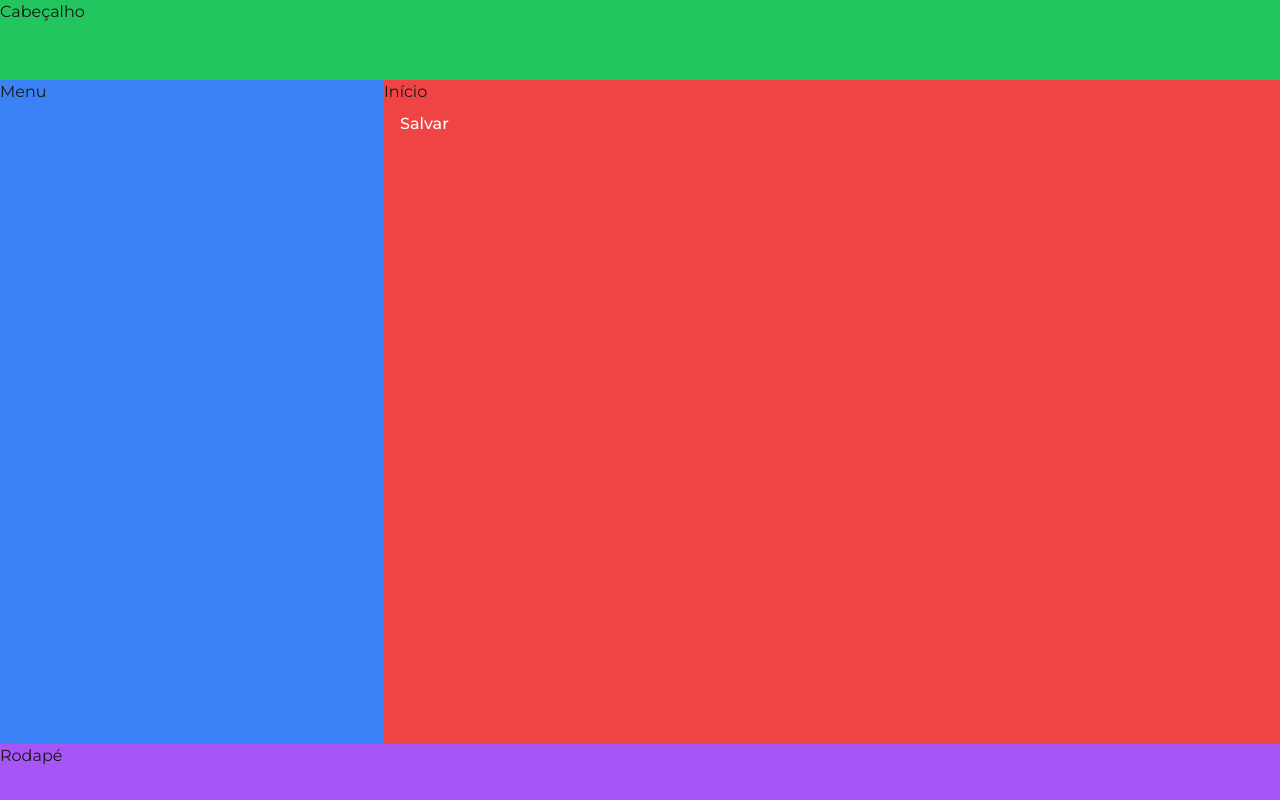
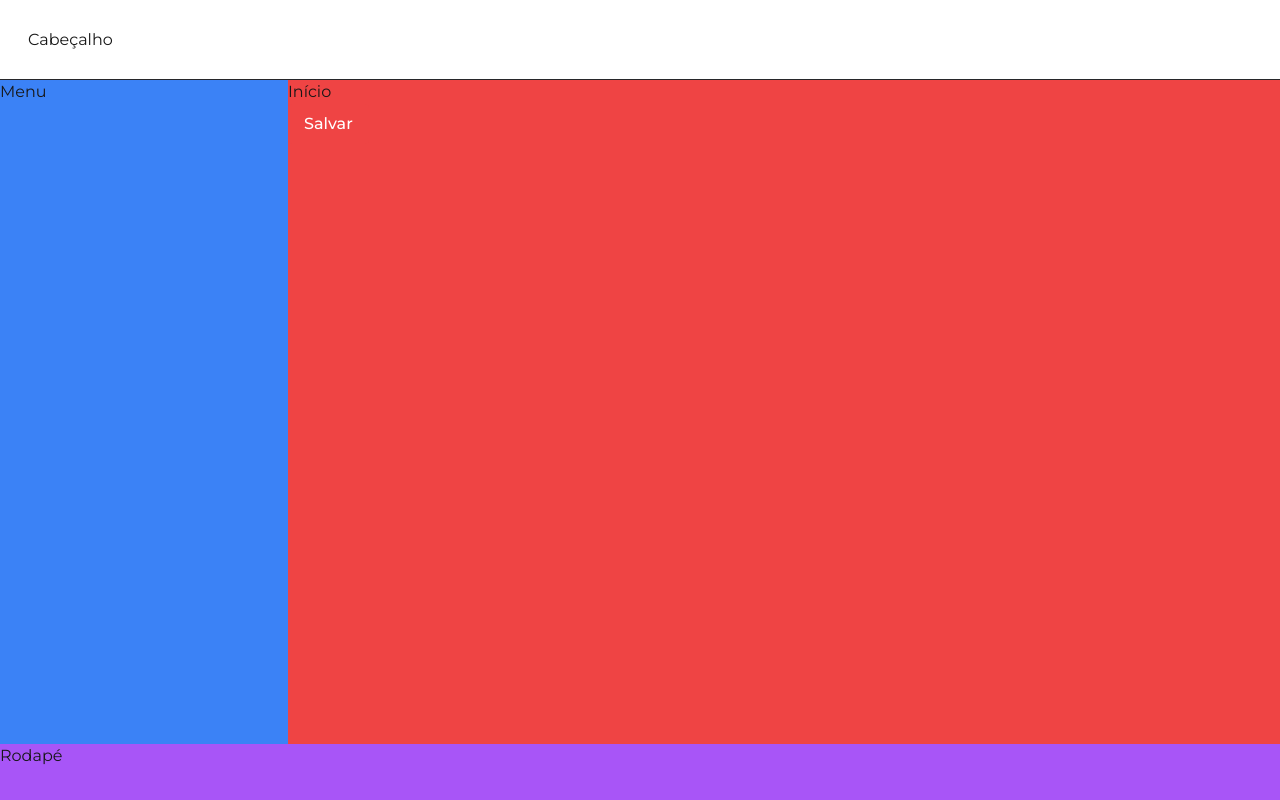
Before and after one commit to devkauah/landing_page, a Next.js app: page / in a window 1280 px wide. Built offline with nearby package versions, Linux system fonts and the light colour scheme.

Commit message:
começa a estilização verdadeira do cabeçalho

```diff
--- a/package.json
+++ b/package.json
@@ -9,6 +9,7 @@
     "lint": "next lint"
   },
   "dependencies": {
+    "@tabler/icons-react": "^3.19.0",
     "next": "14.2.14",
     "react": "^18",
     "react-dom": "^18"
--- a/src/app/globals.css
+++ b/src/app/globals.css
@@ -22,7 +22,7 @@ body {
 
 @layer utilities {
   .boxed {
-    @apply mx-auto max-w-6xl
+    @apply mx-auto max-w-7xl w-full;
   }
 }
 
--- a/src/components/template/Cabecalho.tsx
+++ b/src/components/template/Cabecalho.tsx
@@ -5,6 +5,12 @@ export interface CabecalhoProps {
 
 export default function Cabecalho(props:CabecalhoProps) {
     return (
-        <header className={`bg-green-500 ${ props.className ?? '' }`}>Cabeçalho</header>
+        <header
+            className={
+                `flex items-center px-7
+                border-b border-zinc-800
+                ${ props.className ?? '' }`
+            }
+        >Cabeçalho</header>
     )
 }
--- a/src/components/template/Pagina.tsx
+++ b/src/components/template/Pagina.tsx
@@ -11,8 +11,8 @@ export default function Pagina(props:PaginaProps) {
     return (
         <div className="flex flex-col min-h-screen">
             <Cabecalho className="h-20"/>
-            <div className="flex-1 flex">
-                <Menu className="w-96"/>
+            <div className="flex-1 flex boxed">
+                <Menu className="w-72"/>
                 <main className="flex-1 bg-red-500">{ props.children }</main>
             </div>
             <Rodape className="h-14"/>
```
Also changed, not shown: 1 other file (tests, documents, lock files or other folders).
